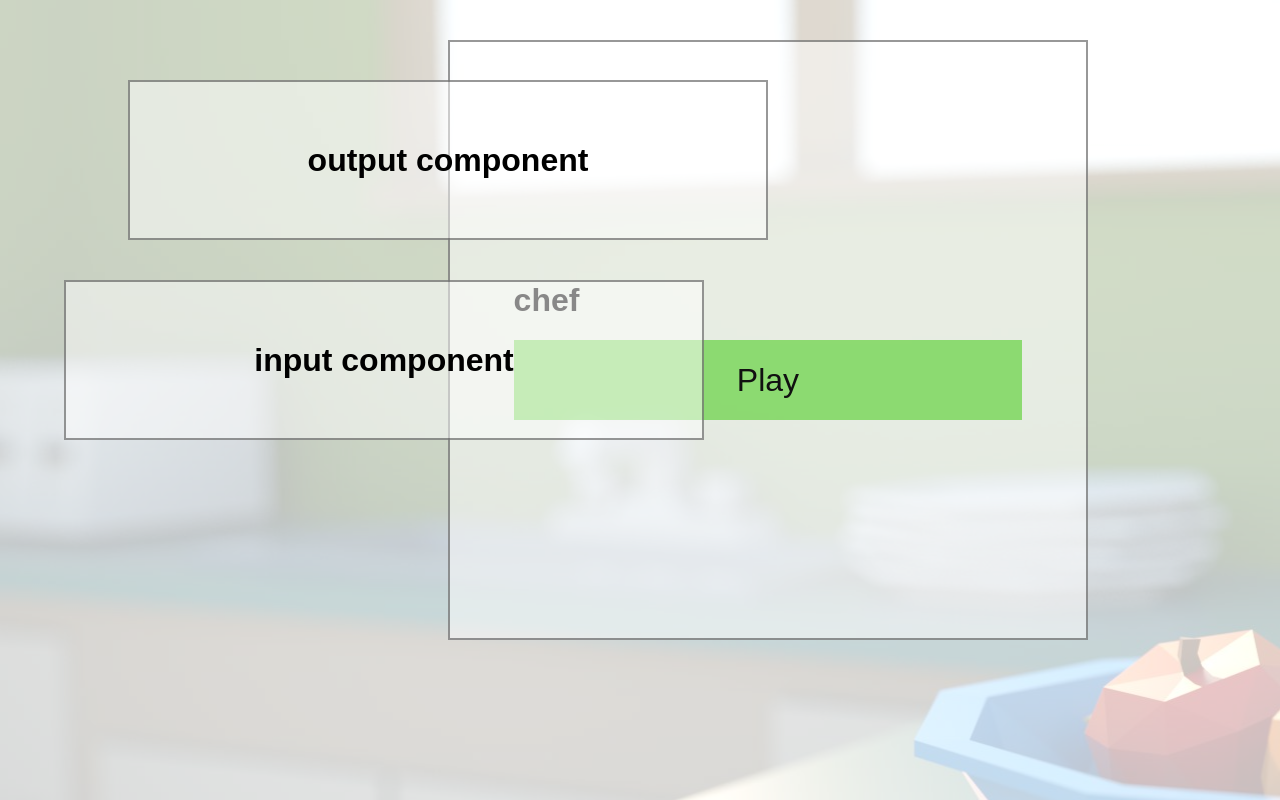
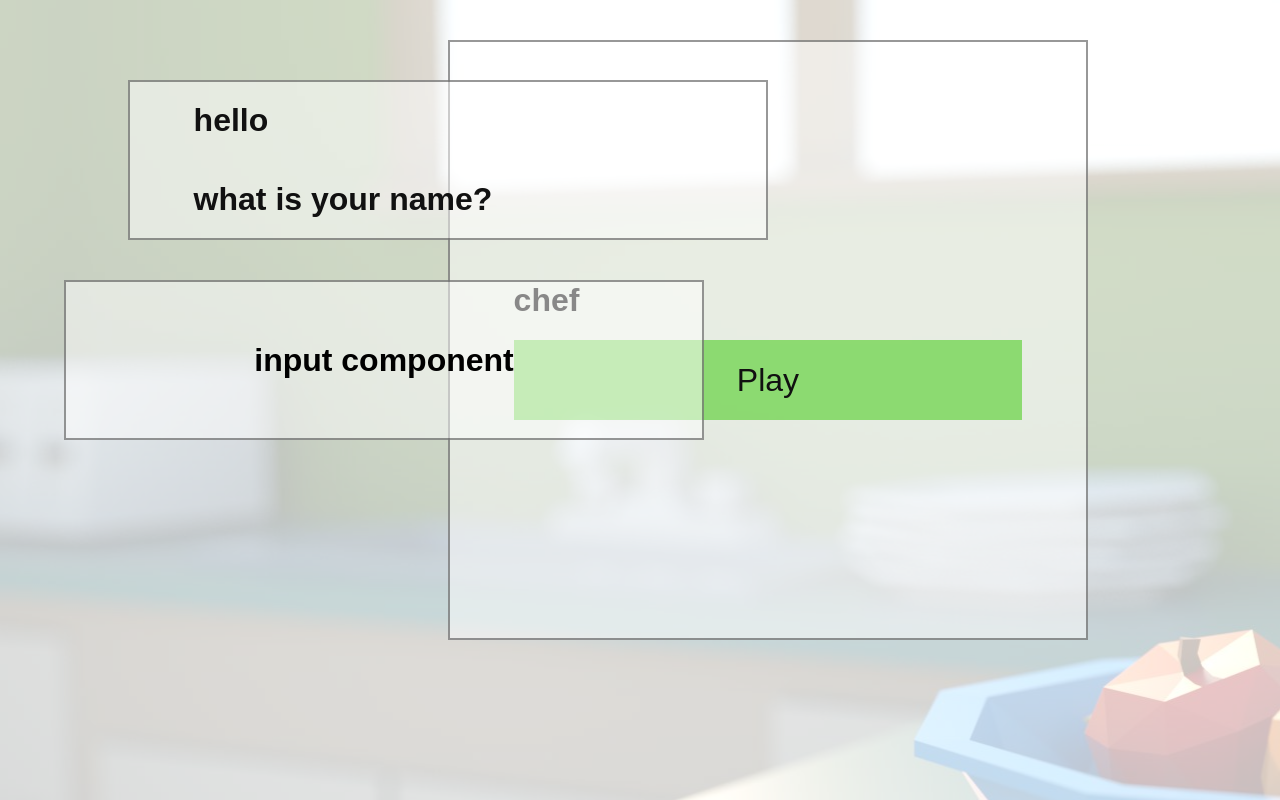
Before and after one commit to g1eb/ramz-prototype, a React (Create React App) app: page / in a window 1280 px wide. Both pictures are taken after a click on the element "I agree". Built offline with nearby package versions, Linux system fonts and the light colour scheme.

Commit message:
Updated dummy content in the output conponent.

```diff
--- a/src/components/Output.js
+++ b/src/components/Output.js
@@ -6,7 +6,10 @@ class Output extends React.Component {
   render() {
     return (
       <div className='output'>
-        <h1>output component</h1>
+        <div className='container'>
+          <h1>hello</h1>
+          <h1>what is your name?</h1>
+        </div>
       </div>
     )
   }
--- a/src/styles/output.scss
+++ b/src/styles/output.scss
@@ -9,4 +9,12 @@
   height: 20vh;
   background: rgba(255, 255, 255, 0.5);
   border: 2px solid rgba(50, 50, 50, 0.5);
+
+  .container {
+    display: flex;
+    flex-direction: column;
+    justify-content: center;
+    width: 80%;
+    color: #111;
+  }
 }
```
